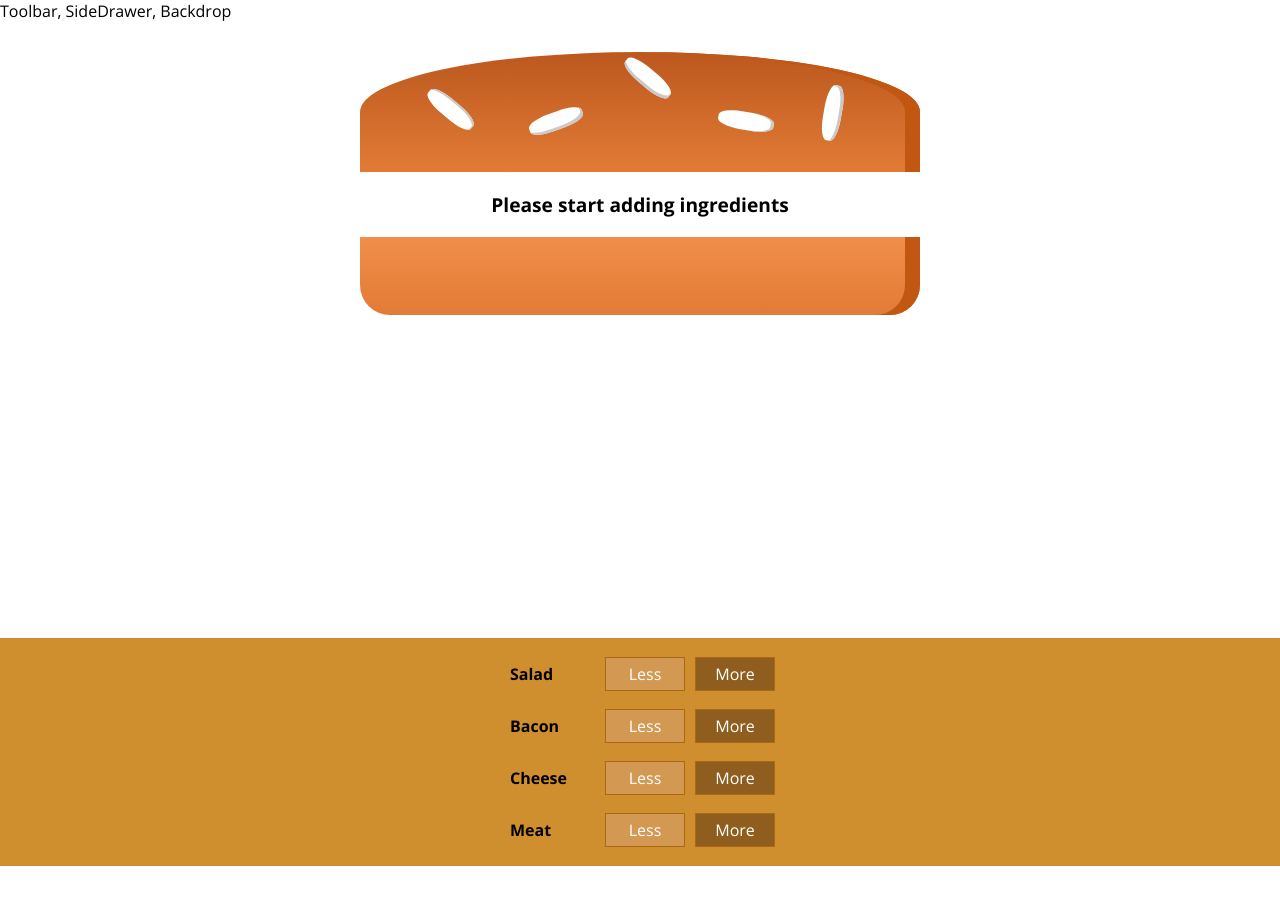
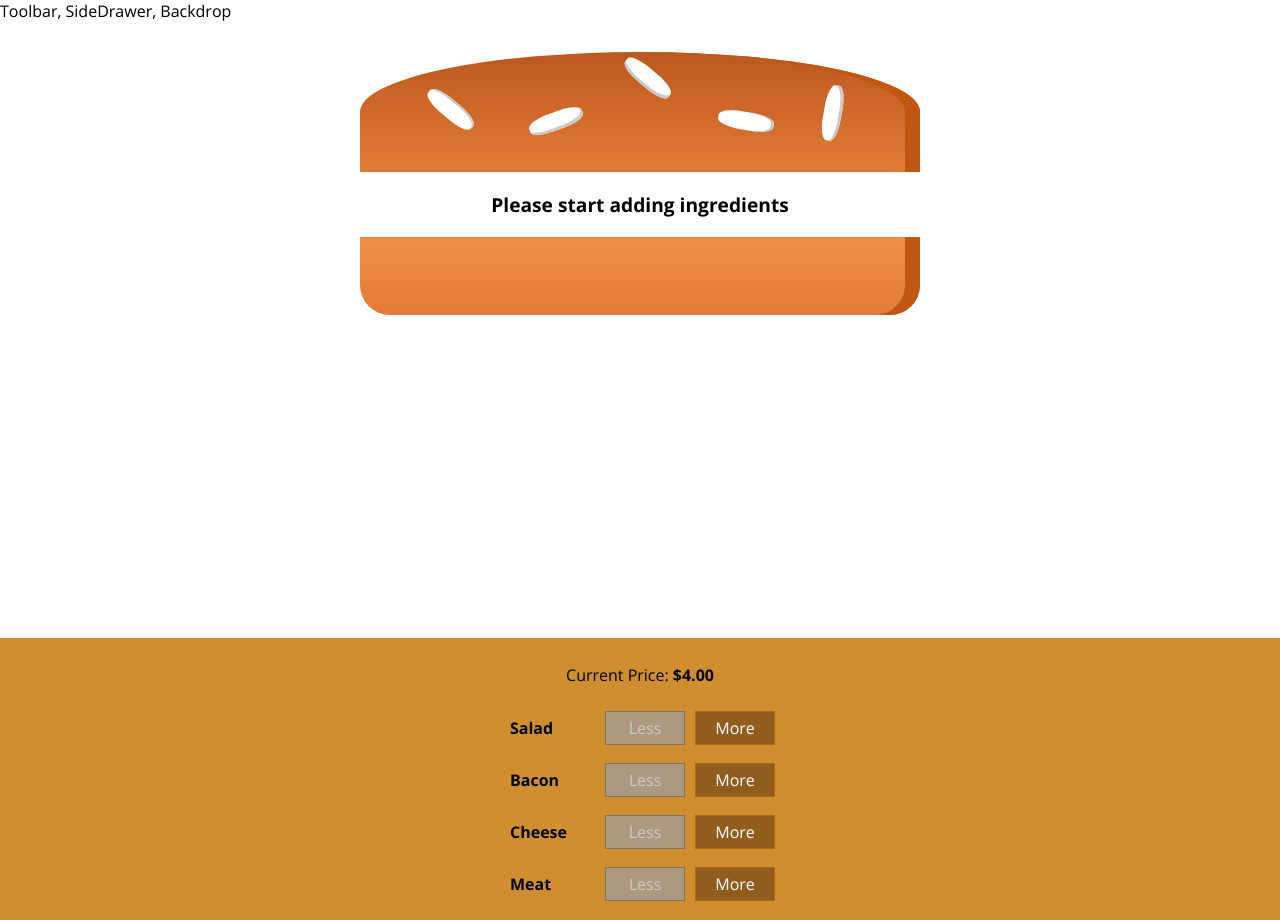
Before and after one commit to paladinrevenant/burger-builder, a React app: page / in a window 1280 px wide. Before the commit the page ends 866 px from the top, so only its background shows below. Built offline with nearby package versions, Linux system fonts and the light colour scheme.

Commit message:
Added more/less ingredient controls and price

```diff
--- a/src/components/Burger/BuildControls/BuildControl/BuildControl.js
+++ b/src/components/Burger/BuildControls/BuildControl/BuildControl.js
@@ -5,8 +5,12 @@
 const buildControl = (props) => (
   <div className={classes.BuildControl}>
     <div className={classes.Label}>{props.label}</div>
-    <button className={classes.Less}>Less</button>
-    <button className={classes.More}>More</button>
+    <button className={classes.Less}
+      onClick={props.removed}
+      disabled={props.disabled}>
+        Less
+    </button>
+    <button className={classes.More} onClick={props.added}>More</button>
   </div>
 );
 
--- a/src/components/Burger/BuildControls/BuildControls.js
+++ b/src/components/Burger/BuildControls/BuildControls.js
@@ -12,8 +12,14 @@
 
 const buildControls = (props) => (
   <div className={classes.BuildControls}>
+    <p>Current Price: <strong>${props.price.toFixed(2)}</strong></p>
     {controls.map( ctrl => (
-      <BuildControl key={ctrl.label} label={ctrl.label} />
+      <BuildControl
+        key={ctrl.label}
+        label={ctrl.label}
+        added={() => props.ingredientAdded(ctrl.type)}
+        removed={() => props.ingredientRemoved(ctrl.type)}
+        disabled={props.disabled[ctrl.type]} />
     ))}
   </div>
 );
--- a/src/containers/BurgerBuilder/BurgerBuilder.js
+++ b/src/containers/BurgerBuilder/BurgerBuilder.js
@@ -1,6 +1,13 @@
 import React from "react";
 import Burger from "../../components/Burger/Burger";
 import BuildControls from "../../components/Burger/BuildControls/BuildControls";
+
+const INGREDIENT_PRICES = {
+  salad: 0.5,
+  cheese: 0.4,
+  meat: 1.3,
+  bacon: 0.7
+};
 
 class BurgerBuilder extends React.Component {
   state = {
@@ -9,14 +16,47 @@
       bacon: 0,
       cheese: 0,
       meat: 0
+    },
+    totalPrice: 4
+  };
+
+  addIngredientHandler = (type) => {
+    const oldCount = this.state.ingredients[type];
+    const newCount = oldCount + 1;
+    const updatedIngredients = {
+      ...this.state.ingredients
+    };
+    updatedIngredients[type] = newCount;
+    const priceAddition = INGREDIENT_PRICES[type];
+    const oldPrice = this.state.totalPrice;
+    const newPrice = oldPrice + priceAddition;
+    this.setState({totalPrice: newPrice, ingredients: updatedIngredients});
+  };
+
+  removeIngredientHandler = (type) => {
+    if (this.state.ingredients[type] > 0) {
+      const newPrice = this.state.totalPrice - INGREDIENT_PRICES[type];
+      const newIngredients = { ...this.state.ingredients };
+      newIngredients[type] -= 1;
+      this.setState({totalPrice: newPrice, ingredients: newIngredients});
     }
   };
 
   render() {
+    const disabledInfo = {
+      ...this.state.ingredients
+    };
+    for (let key in disabledInfo) {
+      disabledInfo[key] = (disabledInfo[key] <= 0);
+    }
     return (
       <>
         <Burger ingredients={this.state.ingredients}/>
-        <BuildControls />
+        <BuildControls
+          ingredientAdded={this.addIngredientHandler}
+          ingredientRemoved={this.removeIngredientHandler}
+          disabled={disabledInfo}
+          price={this.state.totalPrice} />
       </>
     );
   }
```
